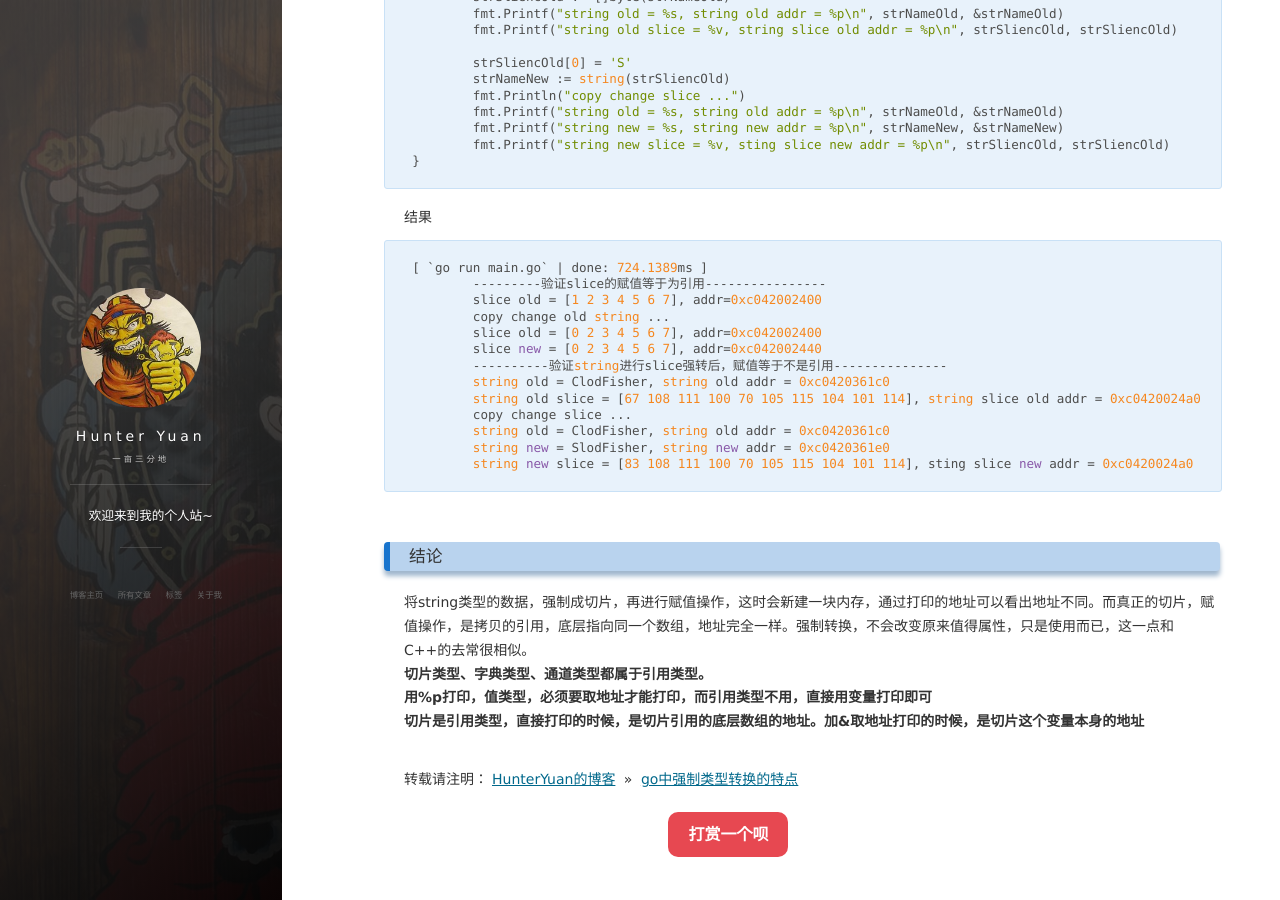
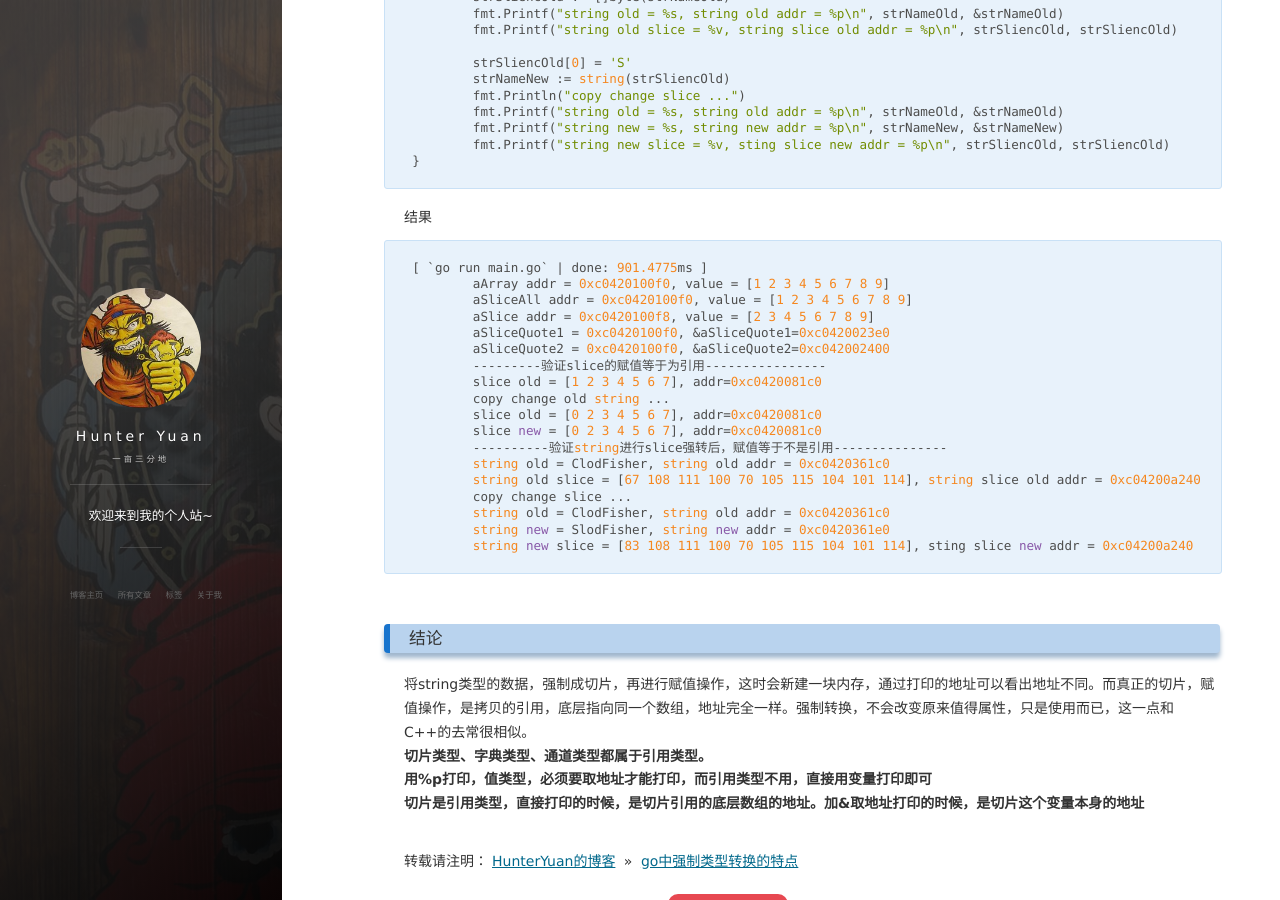
Before and after one commit to Clodfisher/Clodfisher.github.io, a Jekyll site: the page built from _posts/2018-3-24-GoForceTrait.md, in a window 1280 px wide and 900 px high, scrolled down 1022 px. Built offline with Jekyll 4.4.1, drawn with Linux system fonts in a browser that asks for light colours; nearby versions of some CDN libraries; comment, search, counter and statistics services are not loaded.

Commit message:
change log

````diff
--- a/_posts/2018-3-24-GoForceTrait.md
+++ b/_posts/2018-3-24-GoForceTrait.md
@@ -62,19 +62,24 @@ func main() {
 
 结果
 ```
-[ `go run main.go` | done: 724.1389ms ]
+[ `go run main.go` | done: 901.4775ms ]
+	aArray addr = 0xc0420100f0, value = [1 2 3 4 5 6 7 8 9]
+	aSliceAll addr = 0xc0420100f0, value = [1 2 3 4 5 6 7 8 9]
+	aSlice addr = 0xc0420100f8, value = [2 3 4 5 6 7 8 9]
+	aSliceQuote1 = 0xc0420100f0, &aSliceQuote1=0xc0420023e0
+	aSliceQuote2 = 0xc0420100f0, &aSliceQuote2=0xc042002400
 	---------验证slice的赋值等于为引用----------------
-	slice old = [1 2 3 4 5 6 7], addr=0xc042002400
+	slice old = [1 2 3 4 5 6 7], addr=0xc0420081c0
 	copy change old string ...
-	slice old = [0 2 3 4 5 6 7], addr=0xc042002400
-	slice new = [0 2 3 4 5 6 7], addr=0xc042002440
+	slice old = [0 2 3 4 5 6 7], addr=0xc0420081c0
+	slice new = [0 2 3 4 5 6 7], addr=0xc0420081c0
 	----------验证string进行slice强转后，赋值等于不是引用---------------
 	string old = ClodFisher, string old addr = 0xc0420361c0
-	string old slice = [67 108 111 100 70 105 115 104 101 114], string slice old addr = 0xc0420024a0
+	string old slice = [67 108 111 100 70 105 115 104 101 114], string slice old addr = 0xc04200a240
 	copy change slice ...
 	string old = ClodFisher, string old addr = 0xc0420361c0
 	string new = SlodFisher, string new addr = 0xc0420361e0
-	string new slice = [83 108 111 100 70 105 115 104 101 114], sting slice new addr = 0xc0420024a0
+	string new slice = [83 108 111 100 70 105 115 104 101 114], sting slice new addr = 0xc04200a240
 ```
 
 <br>
````
